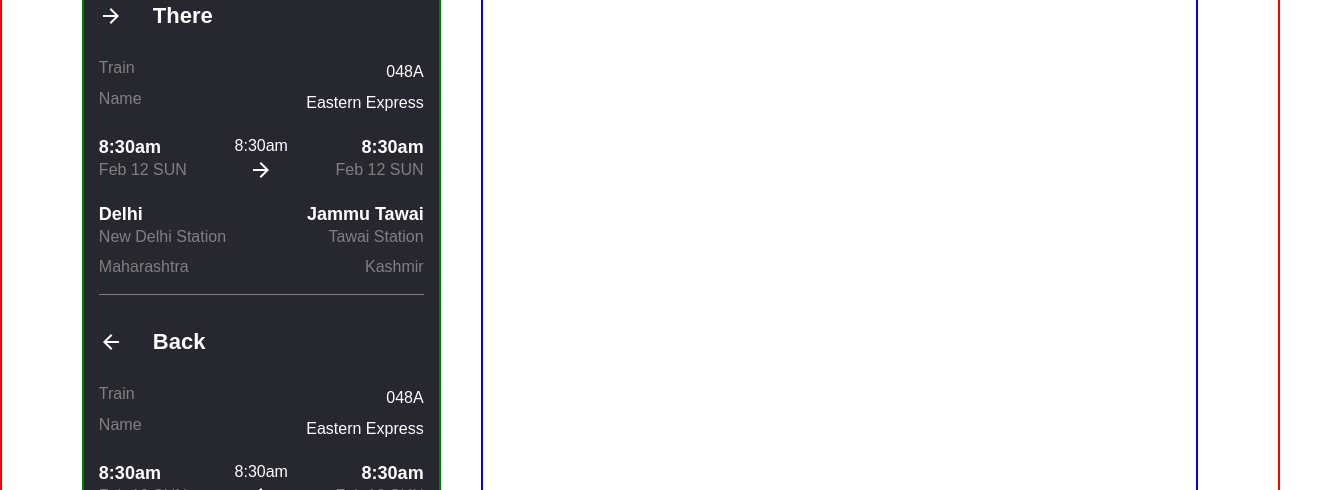
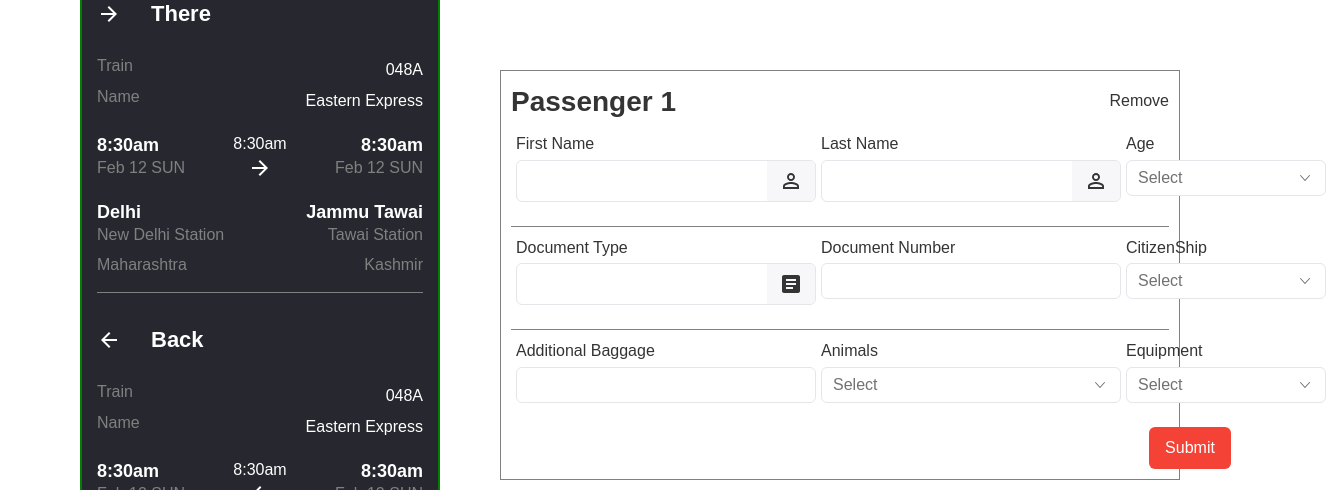
Before and after one commit to abbasmurudkar/RAILWAY-React, a React (Create React App) app: page /Passengers in a window 1280 px wide. Shown: the part 690-1180 px from the top of the page, 1326 px wide, since content can reach past the window. Built offline with nearby package versions, Linux system fonts and the light colour scheme; no server answers; a web font is replaced by a local one.

Commit message:
inital commit

```diff
--- a/src/STARTUP/components/Nav.js
+++ b/src/STARTUP/components/Nav.js
@@ -15,7 +15,7 @@
     },
     {
       Item: "Blog",
-      Link: "/Blog",
+      Link: "#",
     },
   ];
   return (
@@ -45,7 +45,7 @@
           </Dropdown>
         </div>
       </NavigationLinks>
-      {/* <div className="buttons">
+      <div className="buttons">
         <Link to="/SignIn">
           <Button size="md" color="green" appearance="primary" className="btn">
             Sign In
@@ -56,7 +56,7 @@
             Register
           </Button>
         </Link>
-      </div> */}
+      </div>
     </Navs>
   );
 };
--- a/src/STARTUP/components/Passenger.js
+++ b/src/STARTUP/components/Passenger.js
@@ -1,14 +1,17 @@
 import React from "react";
 import Nav from "./Nav";
 import styled from "styled-components";
-import { Button, DateRangePicker, Form, InputGroup, InputNumber } from "rsuite";
+import { Button, DateRangePicker, Form, InputGroup, InputNumber, SelectPicker } from "rsuite";
 import LocationIcon from "@rsuite/icons/Location";
 import subDays from "date-fns/subDays";
 import Background from "../../ASSETS/background.jpeg";
 import ArrowForwardIcon from "@mui/icons-material/ArrowForward";
 import ArrowBackIcon from '@mui/icons-material/ArrowBack';
-import { grey } from "@mui/material/colors";
+import PersonOutlineIcon from "@mui/icons-material/PersonOutline";
 import Footer from "./Footer";
+import ArticleIcon from '@mui/icons-material/Article';
+import { auth } from "../../misc/Firebase";
+import { useProfile } from "../../Context/ProfileContext";
 
 const Passenger = () => {
   const ranges = [
@@ -21,6 +24,17 @@
       value: [subDays(new Date(), 1), subDays(new Date(), 1)],
     },
   ];
+  const data =["Age 5-10","Age 10-15","Age 15-20","Above"].map(
+    item => ({ label: item, value: item })
+  );const Citizendata =["Inidan","American","Russian"].map(
+    item => ({ label: item, value: item })
+  );const Animals =["Cat","Dog"].map(
+    item => ({ label: item, value: item })
+  );
+  const Food =["Appetizer","Food"].map(
+    item => ({ label: item, value: item })
+  );
+
   return (
     <Blocks>
       <Nav />
@@ -263,7 +277,81 @@
           </div>
         </div>
         <div className="box2">
+             <Passengers style={{width1:"500px",border:"1px solid grey",display:"flex",padding:"10px",justifyContent:"center",alignItems:"center",flexDirection:"column" }}>
+              <div className="header" style={{display:"flex",justifyContent:"space-between",alignItems:"center",width:"100%"}}>
+                <h3>Passenger 1</h3>
+                <p> Remove</p>
+              </div>
+                <Form style={{borderBottom:"1px solid grey",width:"100%",display:"flex"}}>
+                <Form.Group controlId="name" style={{marginLeft:"5px"}}>
+                  <Form.ControlLabel>First Name</Form.ControlLabel>
+                  <InputGroup>
+                    <Form.Control placeholder="" name="name" />
+                    <InputGroup.Addon>
+                    <PersonOutlineIcon />
+                    </InputGroup.Addon>
+                  </InputGroup>
+                </Form.Group>
+                <Form.Group controlId="name" style={{marginLeft:"5px"}}>
+                  <Form.ControlLabel>Last Name</Form.ControlLabel>
+                  <InputGroup>
+                    <Form.Control placeholder="" name="name" />
+                    <InputGroup.Addon>
+                    <PersonOutlineIcon />
+                    </InputGroup.Addon>
+                  </InputGroup>
+                </Form.Group>
+                <Form.Group style={{  marginLeft:"5px"}}>
+                <Form.ControlLabel>Age</Form.ControlLabel>
+                  <SelectPicker data={data} style={{width: 200}}/>
+                </Form.Group>
+                </Form>
+                <Form style={{borderBottom:"1px solid grey",width:"100%",display:"flex"}}>
+                <Form.Group controlId="name" style={{marginLeft:"5px"}}>
+                  <Form.ControlLabel>Document Type</Form.ControlLabel>
+                  <InputGroup>
+                    <Form.Control placeholder="" name="name" />
+                    <InputGroup.Addon>
+                    <ArticleIcon />
+                    </InputGroup.Addon>
+                  </InputGroup>
+                </Form.Group>
+                <Form.Group controlId="name" style={{marginLeft:"5px"}}>
+                  <Form.ControlLabel>Document Number</Form.ControlLabel>
+                  <InputGroup>
+                    <Form.Control type="number" placeholder="" name="name" />
+                    {/* <InputGroup.Addon>
+                    <PersonOutlineIcon />
+                    </InputGroup.Addon> */}
+                  </InputGroup>
+                </Form.Group>
+                <Form.Group style={{  marginLeft:"5px"}}>
+                <Form.ControlLabel>CitizenShip</Form.ControlLabel>
+                  <SelectPicker data={Citizendata} style={{width: 200}}/>
+                </Form.Group>
+                </Form>
+                <Form style={{width:"100%",display:"flex"}}>
+                <Form.Group controlId="name" style={{marginLeft:"5px"}}>
+                  <Form.ControlLabel>Additional Baggage</Form.ControlLabel>
+                  <InputGroup>
+                    <Form.Control type="number" placeholder="" name="name" />
+                    {/* <InputGroup.Addon>
+                    <PersonOutlineIcon />
+                    </InputGroup.Addon> */}
+                  </InputGroup>
+                </Form.Group>
+                <Form.Group controlId="name" style={{marginLeft:"5px"}}>
+                  <Form.ControlLabel>Animals</Form.ControlLabel>
+                    <SelectPicker data={Animals} style={{width: 300}}/>
 
+                </Form.Group>
+                <Form.Group style={{  marginLeft:"5px"}}>
+                <Form.ControlLabel>Equipment</Form.ControlLabel>
+                  <SelectPicker data={Food} style={{width: 200}}/>
+                </Form.Group>
+                </Form>
+                <Button color="red" appearance="primary" size="lg" style={{marginLeft:"700px"}}>Submit</Button>
+             </Passengers>
         </div>
       </RoutingPart>
       <Footer/>
@@ -356,7 +444,7 @@
   display: flex;
   flex-direction: row;
   justify-content: space-evenly;
-  border: 2px solid red;
+  /* border: 2px solid red; */
   .box1 {
     width: 30%;
     height: 850px;
@@ -384,7 +472,6 @@
     .sub-box3 {
       display: flex;
       flex-direction: column;
-      /* border: 2px solid white; */
     }
   }
   .box2 {
@@ -392,8 +479,16 @@
     display: flex;
     flex-direction: column;
     justify-content: center;
-    align-items: center;
     padding: 20px;
-    border: 2px solid blue;
   }
 `;
+
+const Passengers = styled.div`
+.header{
+  display: flex;
+
+}
+.rs-form{
+  margin-top: 10px;
+}
+`;
```
